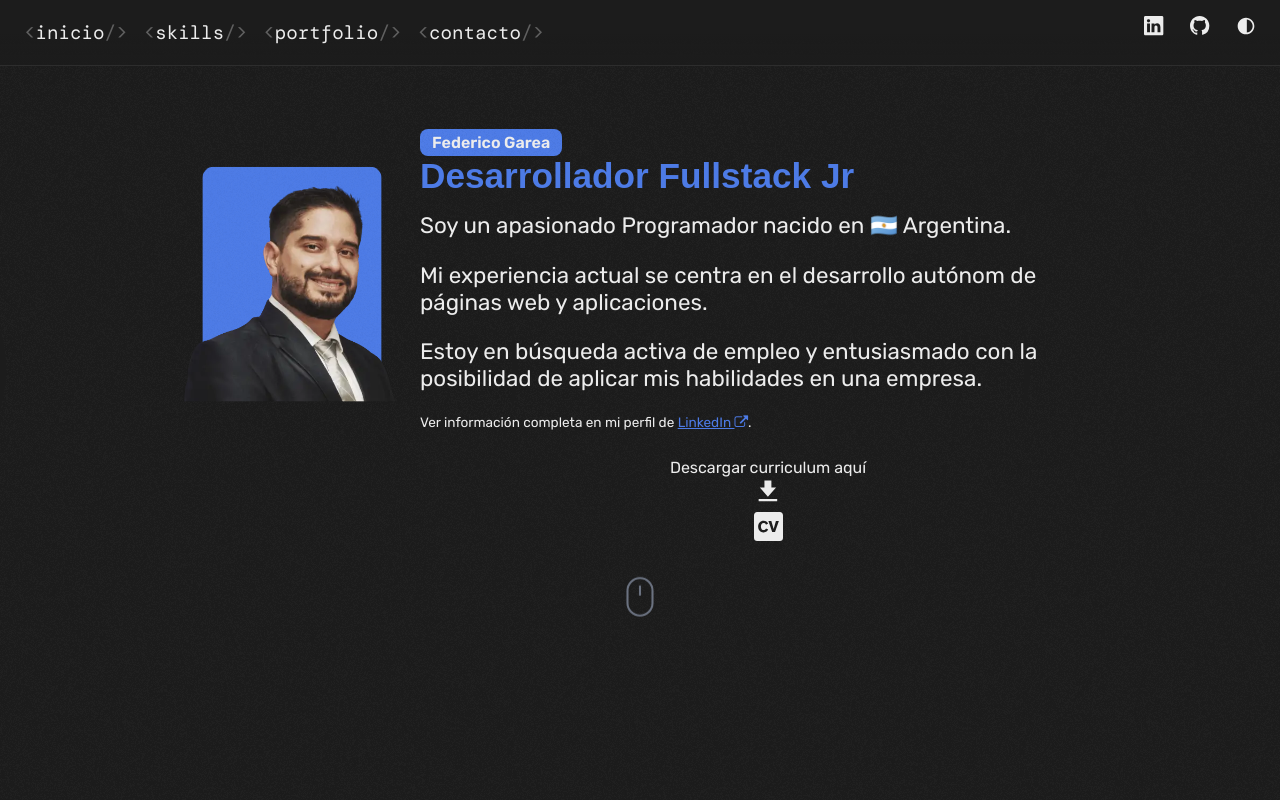
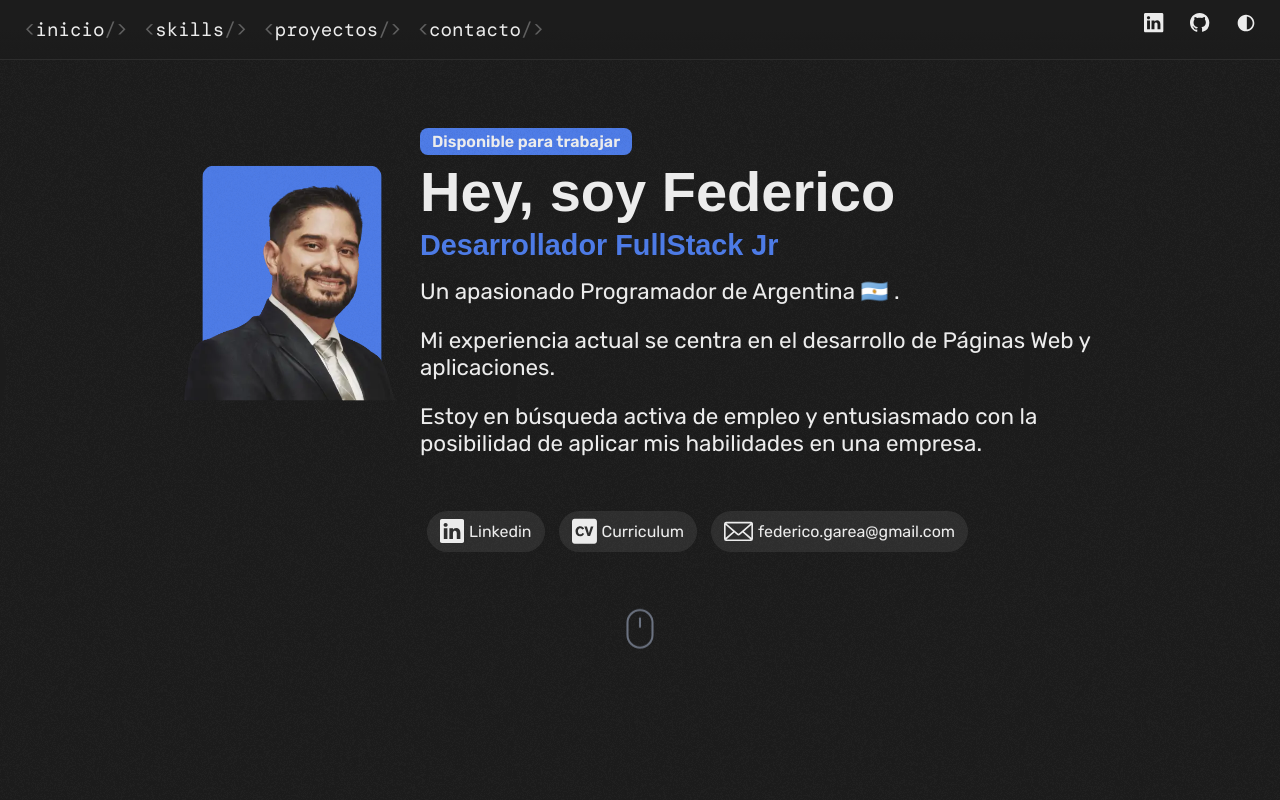
Before and after one commit to federicorga/Portfolio-Federico-Garea, a React (Create React App) app: page / in a window 1280 px wide. Shown: the top 800 px of the page. Built offline with nearby package versions, Linux system fonts and the light colour scheme; a web font is replaced by a local one.

Commit message:
Portfolio 1.0.8

```diff
--- a/package.json
+++ b/package.json
@@ -6,10 +6,12 @@
     "@testing-library/jest-dom": "^5.16.5",
     "@testing-library/react": "^13.4.0",
     "@testing-library/user-event": "^13.5.0",
+    "clipboard-copy": "^4.0.1",
     "react": "^18.2.0",
     "react-dom": "^18.2.0",
     "react-router-dom": "^6.14.2",
     "react-scripts": "^5.0.1",
+    "react-toastify": "^9.1.3",
     "web-vitals": "^2.1.4"
   },
   "scripts": {
--- a/src/App.jsx
+++ b/src/App.jsx
@@ -27,8 +27,12 @@ function App() {
       ) : (
         <>
           <Navbar />
+
+
+
           <section className="section-main">
-            <SectionInicio />
+
+          <SectionInicio />
             <SectionSkills />
             <SectionPortfolio />
             <SectionContact />
--- /dev/null
+++ b/src/components/BtnsLink/BtnLink2.css
@@ -0,0 +1,32 @@
+.a-BtnLink2{
+    margin: 7px;
+    cursor: pointer;
+    border: 0.5px solid rgb(53 53 53 / 28%);
+    height: 41px;
+    border-radius: 99999px;
+    display: flex;
+    align-items: center;
+    justify-content: space-evenly;
+    width: auto;
+    padding: 12px;
+    text-decoration: none;
+    color: var(--clr-text);
+    background-color: var(--clr-backgrounds);
+    transition: 0.5s;
+    flex-direction: row;
+    flex-wrap: nowrap;
+}
+
+.btn-link2{
+    font-size: 2.4rem;
+    color: var(--clr-text);
+    transition: .2s;
+    cursor: pointer;
+    margin-right: 5px;
+}
+.a-BtnLink2:hover{
+    transform: scale(1.1);
+}
+.a-BtnLink2:active{
+    transform: scale(0.9);
+}
--- /dev/null
+++ b/src/components/BtnsLink/BtnLink2.jsx
@@ -0,0 +1,21 @@
+
+//descargar los imgSVG de https://iconbuddy.app/
+import './BtnLink2.css'
+function BtnLink2({imagSvg, viewbox='0 0 24 24',Href,toolTip,className='btn-link2', contentP, Width="29"}) {
+  return (
+    <>
+     <a className='a-BtnLink2' href={Href} target='_blank' rel="noreferrer" >
+
+    <svg className={className} width={Width}  viewBox={viewbox} xmlns="http://www.w3.org/2000/svg" aria-label={toolTip} role='img' >
+    <path fill="currentColor" d={imagSvg}/>
+    </svg>
+    <p>
+    {contentP}
+    </p>
+    </a>
+
+    </>
+  );
+}
+
+export default BtnLink2;
--- a/src/components/Navbar/Navbar.css
+++ b/src/components/Navbar/Navbar.css
@@ -1,5 +1,5 @@
 header{
-    padding: 1rem 1.5rem;
+    padding: 0.8rem 1.5rem;
     position: fixed;
     width: 100%;
     display: flex;
--- a/src/components/Navbar/Navbar.jsx
+++ b/src/components/Navbar/Navbar.jsx
@@ -30,7 +30,7 @@ const Navbar = () => {
 
               <a href="#inicio" onClick={toggleMenu}> <BtnIndice text={'Inicio'}/></a>
               <a href="#skills"onClick={toggleMenu}> <BtnIndice text={'Skills'}/></a>
-              <a href="#portfolio"onClick={toggleMenu}> <BtnIndice text={'Portfolio'}/></a>
+              <a href="#portfolio"onClick={toggleMenu}> <BtnIndice text={'Proyectos'}/></a>
               <a href="#contacto"onClick={toggleMenu}> <BtnIndice text={'Contacto'}/></a>
             </ul>
 
--- a/src/components/SectionInicio/SectionInicio.css
+++ b/src/components/SectionInicio/SectionInicio.css
@@ -37,7 +37,7 @@
 
 }
 
-.nameProfile{
+.stateProfile{
     font-family: var(--ff-text);
     background-color: var(--clr-details);
     background-image: url('../../../public/img/noise.webp');
@@ -49,10 +49,20 @@
     border-radius: 0.5rem;
 }
 
+.title-Name{
+    font-size: 3.5rem;
+    font-weight: 600;
+    font-family: var(--ff-title);
+    line-height: 1.2;
+    padding-top: 0.2rem;
+    padding-bottom: 0.2rem;
+
+}
+
 .title-Profesion{
     font-family: var(--ff-title);
     font-weight: 600;
-    font-size: 2.2rem;
+    font-size: 1.8rem;
     margin-bottom: 1rem;
     color: var(--clr-details);
     display: flex;
@@ -67,16 +77,20 @@
 
 }
 .pMasInfo{
-    font-size: .85rem;
-    margin-bottom: 2em;
-
+    display: flex;
+    flex-direction: row;
+    flex-wrap: wrap;
+    align-items: center;
+    padding-top: 1.5rem;
+    padding-bottom: 1rem;
 }
 
-.pMasInfoCv{
-    display: flex;
-    flex-direction:column;
-    align-items: center;
-}
+
+
+
+
+
+.btnlink2-Gmal{width: 400px;}
 
 .linkInfo{
 
@@ -109,4 +123,19 @@
     .title-Profesion{
         text-align:center;
     }
+    .title-Name{
+        text-align: center;
+    }
+    .textDescrp{
+        font-size: 1.2rem;
+        text-align: center;
+    }
+    .textDescriptContact{
+        font-size: 1.2rem;
+        text-align: center;
+    }
+
+    .pMasInfo{
+        justify-content: center;
+    }
 }
--- a/src/components/SectionInicio/SectionInicio.jsx
+++ b/src/components/SectionInicio/SectionInicio.jsx
@@ -1,13 +1,37 @@
 
 import './SectionInicio.css'
-import BtnLink from '../BtnsLink/BtnLink';
-import { IconCv, iconDownload } from '../../icons';
+
+import { IconCv, iconEmail, iconLinkedIn} from '../../icons';
 import BtnMouse from '../BtnsLink/BtnMouse';
+import BtnLink2 from '../BtnsLink/BtnLink2';
+import clipboardCopy from 'clipboard-copy';
+import { toast } from 'react-toastify';
 
 function Inicio() {
+  const myEmail="federico.garea@gmail.com";
+  const copiarAlPortapapeles = () => {
+    clipboardCopy(myEmail)
+      .then(() => {
+        showToast('Texto copiado al portapapeles!');
+        // Puedes agregar más lógica aquí después de copiar al portapapeles
+      })
+      .catch((err) => {
+        showToast('Error al copiar al portapapeles: ' + err.message);
+      });
+  };
+
+  const showToast = (message) => {
+    toast.success(message, {
+      position: "bottom-right",
+      autoClose: 2000, // Cierra automáticamente después de 3 segundos
+      hideProgressBar: true,
+      closeOnClick: true,
+      pauseOnHover: true,
+    });
+  };
   return (
+
     <>
-
     <section id='inicio' className='sectionProfile'>
 
       < div className='divProfile'>
@@ -17,18 +41,25 @@ function Inicio() {
         </div>
         </div>
       <div className='text-box-description'>
-      <h1 className='nameProfile'>Federico Garea</h1>
-      <h2 className='title-Profesion'>Desarrollador Fullstack Jr </h2>
+      <h1 className='stateProfile'>Disponible para trabajar</h1>
+      <h2 className='title-Name'>Hey, soy Federico</h2>
+      <h2 className='title-Profesion'>Desarrollador FullStack Jr</h2>
 
-      <p className='textDescrp'>Soy un apasionado Programador nacido en 🇦🇷 Argentina.</p>
-      <p className='textDescrp'>Mi experiencia actual se centra en el desarrollo autónom de páginas web y aplicaciones.</p>
+      <p className='textDescrp'>Un apasionado Programador de Argentina 🇦🇷 .</p>
+      <p className='textDescrp'>Mi experiencia actual se centra en el desarrollo de Páginas Web y aplicaciones.</p>
       <p className='textDescrp'>Estoy en búsqueda activa de empleo y entusiasmado con la posibilidad de aplicar mis habilidades en una empresa.</p>
-      <p className='pMasInfo'>Ver información completa en mi perfil de <a className='linkInfo'  href='https://www.linkedin.com/in/federicogarea/' target='_blank' rel="noreferrer">LinkedIn <i className="fa fa-external-link"></i></a>.</p>
 
-      <p className='pMasInfoCv'>Descargar curriculum aquí
-      <BtnLink imagSvg={iconDownload}  viewbox="0 0 25 25"/>
-<BtnLink imagSvg={IconCv} viewbox='0 0 448 512' toolTip={'Curriculum'} Href={'https://drive.google.com/drive/folders/1i2G3qkxDNYIJ42VHgH8zrKAu9_LuwnwZ?usp=sharing'}/>
-</p>
+
+      <div className='pMasInfo'>
+      <BtnLink2  contentP={"Linkedin"} imagSvg={iconLinkedIn} Width='24'viewbox='0 0 16 16' toolTip={'LinkedIn'} Href={'https://www.linkedin.com/in/federicogarea/'} />
+        <BtnLink2  contentP={"Curriculum"} imagSvg={IconCv}Width='25' viewbox='0 0 449 512' toolTip={'Curriculum'} Href={'https://drive.google.com/drive/folders/1i2G3qkxDNYIJ42VHgH8zrKAu9_LuwnwZ?usp=sharing'} />
+        <div onClick={copiarAlPortapapeles}>
+        <BtnLink2 contentP={"federico.garea@gmail.com"} imagSvg={iconEmail} viewBox='0 0 24 24' toolTip={'Email'}  href={""}/>
+        </div>
+
+
+
+</div>
       </div>
       </div>
     <div className='content-mouse'>
--- a/src/components/SectionPortfolio/SectionPortfolio.jsx
+++ b/src/components/SectionPortfolio/SectionPortfolio.jsx
@@ -7,7 +7,7 @@ import { iconGitHub,iconlink } from '../../icons';
 function SectionPortfolio() {
   return (
     <>
-    <Title id='portfolio' text='Portfolio'/>
+    <Title id='portfolio' text='Proyectos'/>
     <p className='textDescrp'>De algunos proyectos que se encuentran en el repositorio, aquí hay una selección de los más relevantes.</p>
     <div className='divArticles'>
     <Article  titleProyect='Gamer-Zone JavaScript' textP='E-commerce para la venta videojuegos.'
@@ -21,7 +21,7 @@ function SectionPortfolio() {
     </div>
 
 
-    <Subtitle text='Portfolio'/>
+    <Subtitle text='Proyectos'/>
 
     </>
   );
--- a/src/icons.js
+++ b/src/icons.js
@@ -6,6 +6,8 @@ const iconlink='M17 7h-3c-.55 0-1 .45-1 1s.45 1 1 1h3c1.65 0 3 1.35 3 3s-1.35 3-
 const IconCv='M48 32C21.5 32 0 53.5 0 80v352c0 26.5 21.5 48 48 48h352c26.5 0 48-21.5 48-48V80c0-26.5-21.5-48-48-48H48zm98.88 133.234c19.636 0 37.082 6.789 49.929 16.971c11.88 9.452 17.444 18.907 22.298 27.393l-33.923 16.949c-2.427-5.565-5.347-11.387-12.846-17.682c-8.248-6.552-16.478-8.484-23.524-8.484c-27.626 0-42.17 25.693-42.17 54.287c0 37.573 19.161 56.22 42.17 56.22c22.3 0 31.278-15.51 37.08-25.435L219.6 302.66c-6.315 9.926-12.374 19.635-25.95 29.069c-7.262 5.09-23.977 15.037-47.736 15.037C100.586 346.766 64 313.81 64 255.87c0-50.636 34.415-90.637 82.88-90.637zm75.483 5.328h45.565L303.31 292.24l35.125-121.678H384l-59.379 171.112H281.01l-58.647-171.111z'
 const iconDoc='M2 11V4.6a.6.6 0 0 1 .6-.6h6.178a.6.6 0 0 1 .39.144l3.164 2.712a.6.6 0 0 0 .39.144H21.4a.6.6 0 0 1 .6.6V11M2 11v8.4a.6.6 0 0 0 .6.6h18.8a.6.6 0 0 0 .6-.6V11M2 11h20';
 const iconDownload="M19 9h-4V3H9v6H5l7 8zM4 19h16v2H4z";
+const iconEmail="m16.484 11.976l6.151-5.344v10.627zm-7.926.905l2.16 1.875c.339.288.781.462 1.264.462h.017h-.001h.014c.484 0 .926-.175 1.269-.465l-.003.002l2.16-1.875l6.566 5.639H1.995zM1.986 5.365h20.03l-9.621 8.356a.612.612 0 0 1-.38.132h-.014h.001h-.014a.61.61 0 0 1-.381-.133l.001.001zm-.621 1.266l6.15 5.344l-6.15 5.28zm21.6-2.441c-.24-.12-.522-.19-.821-.19H1.859a1.87 1.87 0 0 0-.835.197l.011-.005A1.856 1.856 0 0 0 0 5.855v12.172a1.86 1.86 0 0 0 1.858 1.858h20.283a1.86 1.86 0 0 0 1.858-1.858V5.855c0-.727-.419-1.357-1.029-1.66l-.011-.005z"
+
 
 
 export{
@@ -14,5 +16,6 @@ export{
    iconlink,
    IconCv,
    iconDoc,
-   iconDownload
+   iconDownload,
+   iconEmail
 }
--- a/src/index.css
+++ b/src/index.css
@@ -27,6 +27,8 @@ body {
     --clr-bg: #ececec;
     --clr-bg-90: #ececece6;
     --clr-text: #1c1c1c;
+    --clr-border:rgb(86 84 84 / 30%);
+    --clr-backgrounds:none;
     --clr-gray: #bababa;
     --clr-gray-alt: #e0e0e0;
     --clr-details: #4d7be6;
@@ -38,6 +40,8 @@ body {
     --clr-bg: #1c1c1c;
     --clr-bg-90: #1c1c1ce6;
     --clr-text: #ececec;
+    --clr-backgrounds:#64646440;
+    --clr-border:rgb(86 84 84 / 30%);
     --clr-gray: #606060;
     --clr-gray-alt: #2d2d2d;
     --filtro-invert: invert(100%);
--- a/src/index.js
+++ b/src/index.js
@@ -2,12 +2,14 @@ import React from 'react';
 import ReactDOM from 'react-dom/client';
 import './index.css';
 import App from './App';
-
+import { ToastContainer } from 'react-toastify';
+import 'react-toastify/dist/ReactToastify.css';
 
 const root = ReactDOM.createRoot(document.getElementById('root'));
 root.render(
     <>
     <App />
+    <ToastContainer position="bottom-right" autoClose={3000} />
     </>
 
 
```
Also changed, not shown: 1 other file (tests, documents, lock files or other folders).
